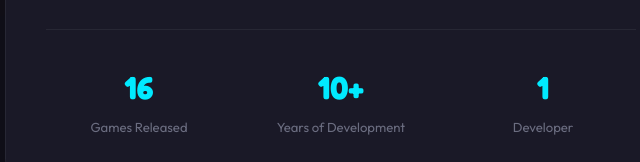
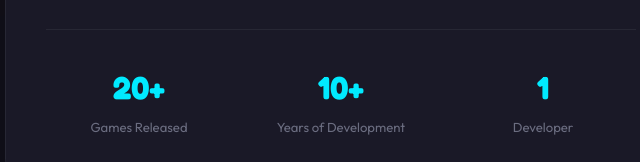
Before and after one commit to topcog/topcoggaming.github.io, a plain HTML site: page about.html in a window 1280 px wide. Shown: the part 784-946 px from the top of the page, 299-939 px from the left. Drawn offline with Linux system fonts and the light colour scheme.

Commit message:
Update games released count to 20+

```diff
--- a/about.html
+++ b/about.html
@@ -191,7 +191,7 @@ footer .copy { color: var(--text-muted); font-size: 0.8rem; }
 
     <div class="stats-row">
       <div class="stat">
-        <div class="num">16</div>
+        <div class="num">20+</div>
         <div class="label">Games Released</div>
       </div>
       <div class="stat">
```
Also changed, not shown: index.html (+1 -1 lines).
